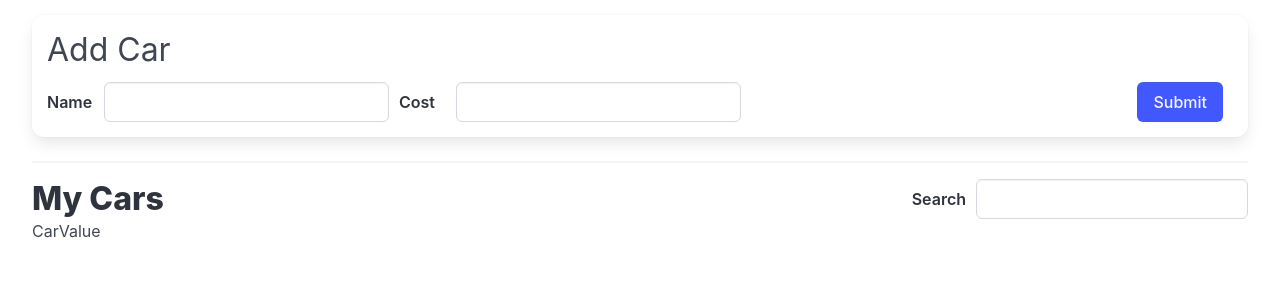
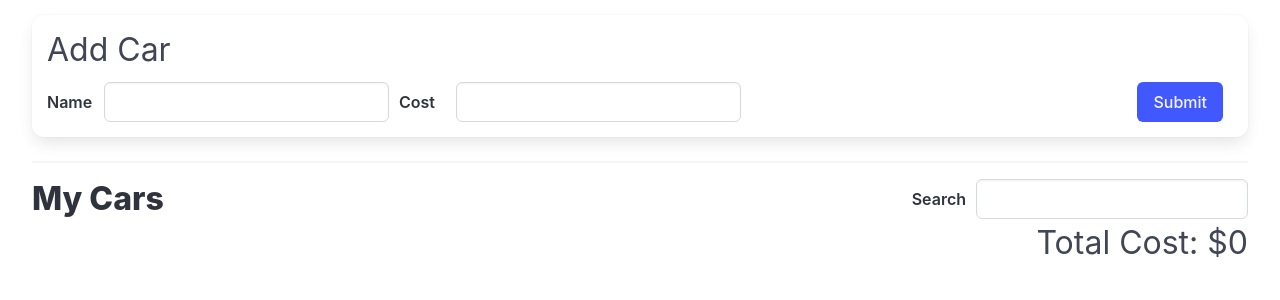
Before and after one commit to Pawelv9/cars, a React (Create React App) app: page / in a window 1280 px wide. Shown: the top 300 px of the page. Built offline with nearby package versions, Linux system fonts and the light colour scheme.

Commit message:
Total Car Cost

```diff
--- a/src/components/CarValue.js
+++ b/src/components/CarValue.js
@@ -1,8 +1,18 @@
-import React from 'react';
+import {useSelector} from "react-redux";
 
 function CarValue(props) {
+    const totalCost = useSelector(({ cars: {data, searchTerm }}) => {
+        return data
+            .filter(car => {
+            return car.name.toLowerCase().includes(searchTerm.toLowerCase());
+        })
+            .reduce((acc, car) => acc + car.cost, 0)
+    });
+
     return (
-        <div>CarValue</div>
+        <div className='car-value'>
+            Total Cost: ${totalCost}
+        </div>
     );
 }
 
```
